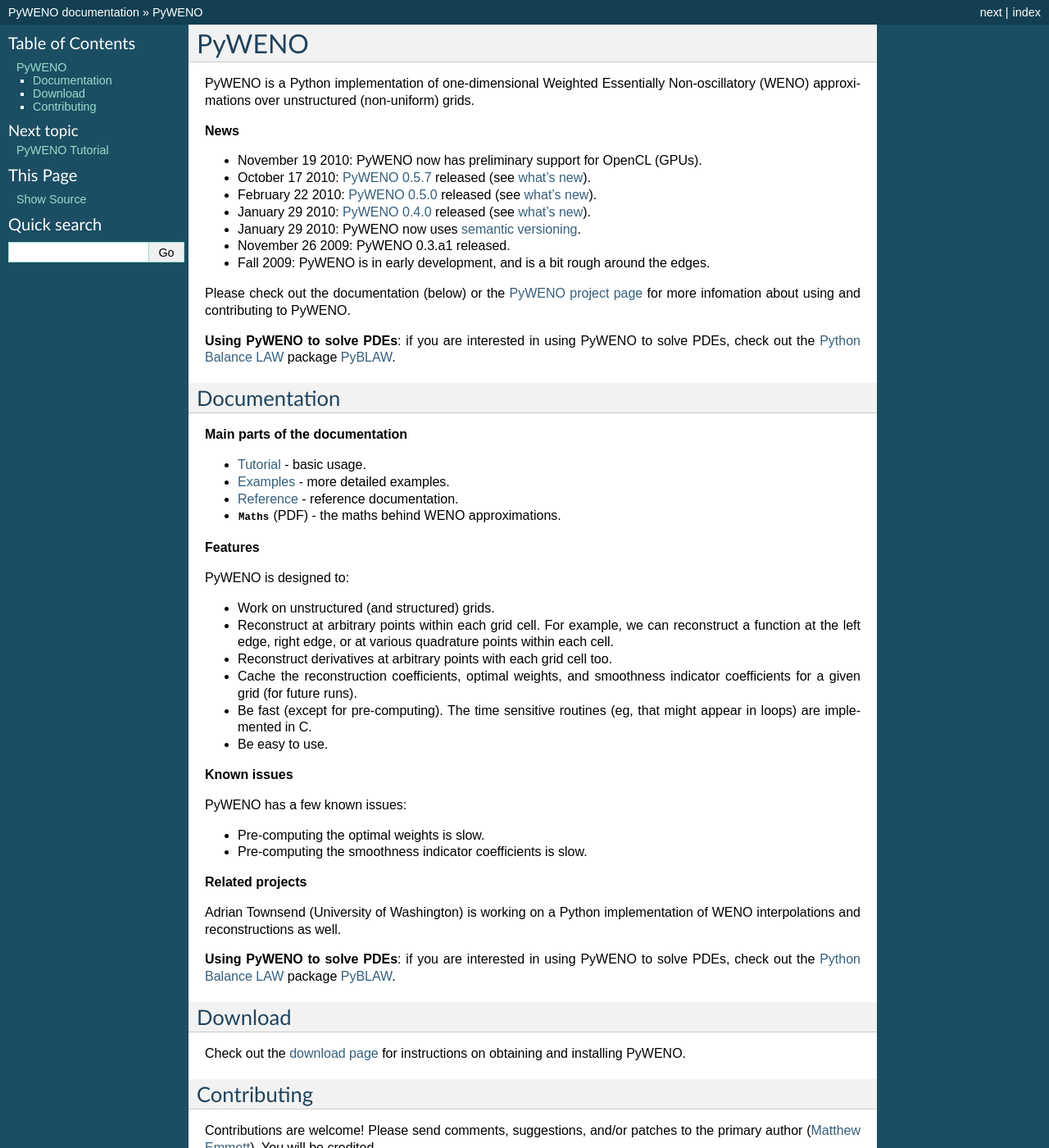
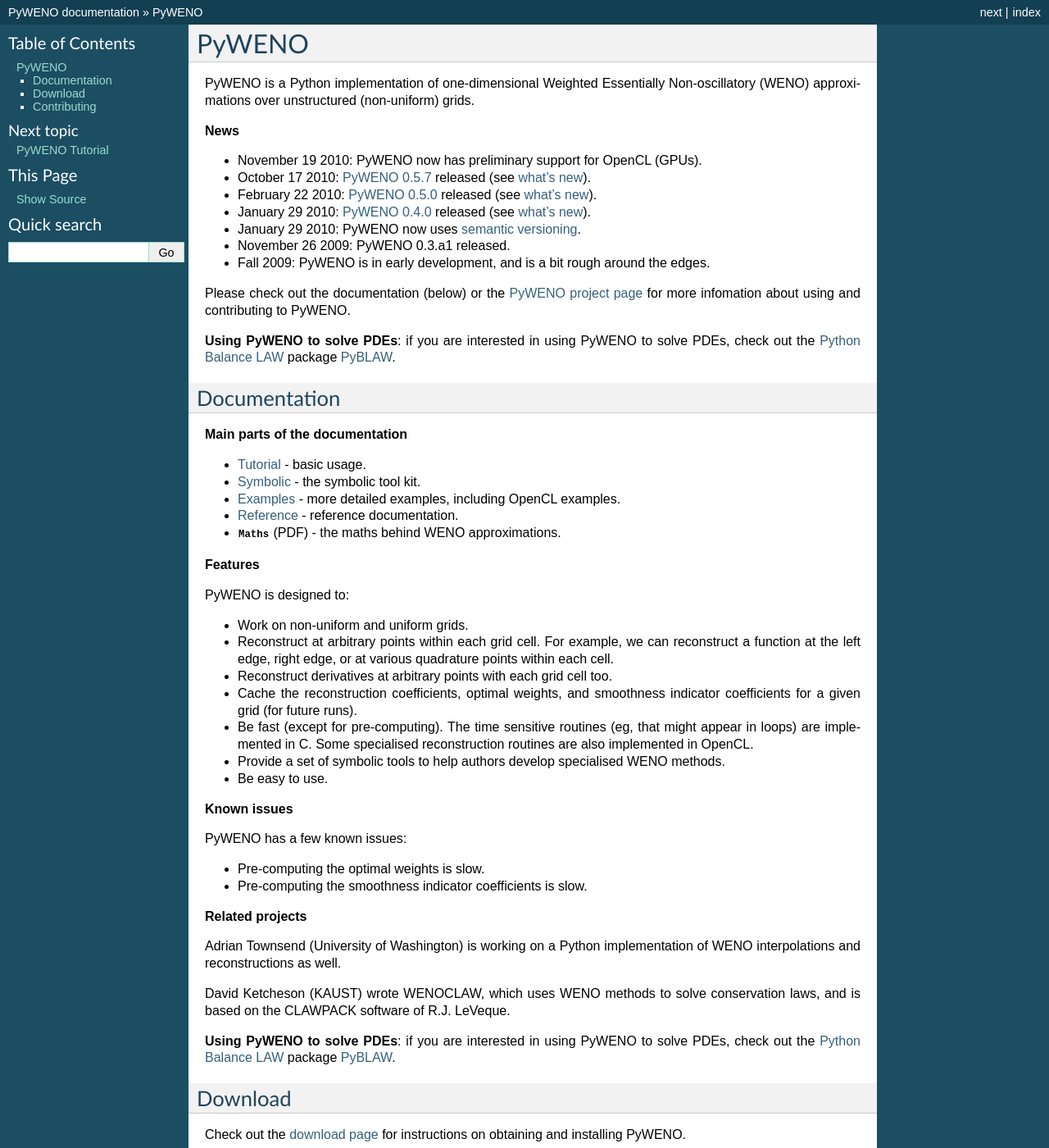
Before and after one commit to memmett/PyWENO, a Sphinx documentation site: the page built from docs/index.rst, in a window 1280 px wide and 1400 px high. Shown: the whole window at 82% size. Built offline with Sphinx 7.4.7, drawn with Linux system fonts in a browser that asks for light colours; formulas are drawn with MathJax 3; the version number could not be read and is left out.

Commit message:
Tidy documentation and docstrings.

```diff
--- a/docs/index.rst
+++ b/docs/index.rst
@@ -29,7 +29,8 @@
 **Main parts of the documentation**
 
 * :doc:`Tutorial <tutorial>` - basic usage.
-* :doc:`Examples <examples>` - more detailed examples.
+* :doc:`Symbolic <symbolic>` - the symbolic tool kit.
+* :doc:`Examples <examples>` - more detailed examples, including OpenCL examples.
 * :doc:`Reference <reference>` - reference documentation.
 * :download:`Maths <weno.pdf>` (PDF) - the maths behind WENO approximations.
 
@@ -38,7 +39,7 @@
 
 PyWENO is designed to:
 
-* Work on unstructured (and structured) grids.
+* Work on non-uniform and uniform grids.
 
 * Reconstruct at arbitrary points within each grid cell.  For
   example, we can reconstruct a function at the left edge, right
@@ -52,7 +53,11 @@
   runs).
 
 * Be fast (except for pre-computing).  The time sensitive routines
-  (eg, that might appear in loops) are implemented in C.
+  (eg, that might appear in loops) are implemented in C.  Some
+  specialised reconstruction routines are also implemented in OpenCL.
+
+* Provide a set of symbolic tools to help authors develop specialised
+  WENO methods.
 
 * Be easy to use.
 
@@ -69,6 +74,10 @@
 
 Adrian Townsend (University of Washington) is working on a Python
 implementation of WENO interpolations and reconstructions as well.
+
+David Ketcheson (KAUST) wrote WENOCLAW, which uses WENO methods to
+solve conservation laws, and is based on the CLAWPACK software of
+R.J. LeVeque.
 
 **Using PyWENO to solve PDEs**: if you are interested in using PyWENO
 to solve PDEs, check out the `Python Balance LAW`_ package `PyBLAW`_.
--- /dev/null
+++ b/docs/symbolic.rst
@@ -0,0 +1,6 @@
+PyWENO symbolic toolkit
+=======================
+
+PyWENO contains a symbolic module to help authors develop their own
+WENO methods.  See :doc:`reference` for more information (more
+information to come...).
--- a/docs/tutorial.rst
+++ b/docs/tutorial.rst
@@ -45,7 +45,7 @@
 runs::
 
   >>> k = 3
-  >>> cache = 'grid_k%d.mat' % (k)
+  >>> cache = 'grid_k%d.h5' % (k)
   >>> if not os.access(cache, os.F_OK):
   >>>     grid = pyweno.grid.Grid(x)
   >>>     weno = pyweno.weno.WENO(grid=grid, order=k)
--- a/pyweno/__init__.py
+++ b/pyweno/__init__.py
@@ -1,3 +1,3 @@
 """The PyWENO module."""
 
-__all__ = [ 'grid', 'stencil', 'weno', 'smoothness', 'version' ]
+__all__ = [ 'grid', 'stencil', 'weno', 'smoothness', 'symbolic', 'version' ]
```
Also changed, not shown: docs/examples.rst (+22 -15 lines), docs/reference.rst (+7 -0 lines), 2 other files.
